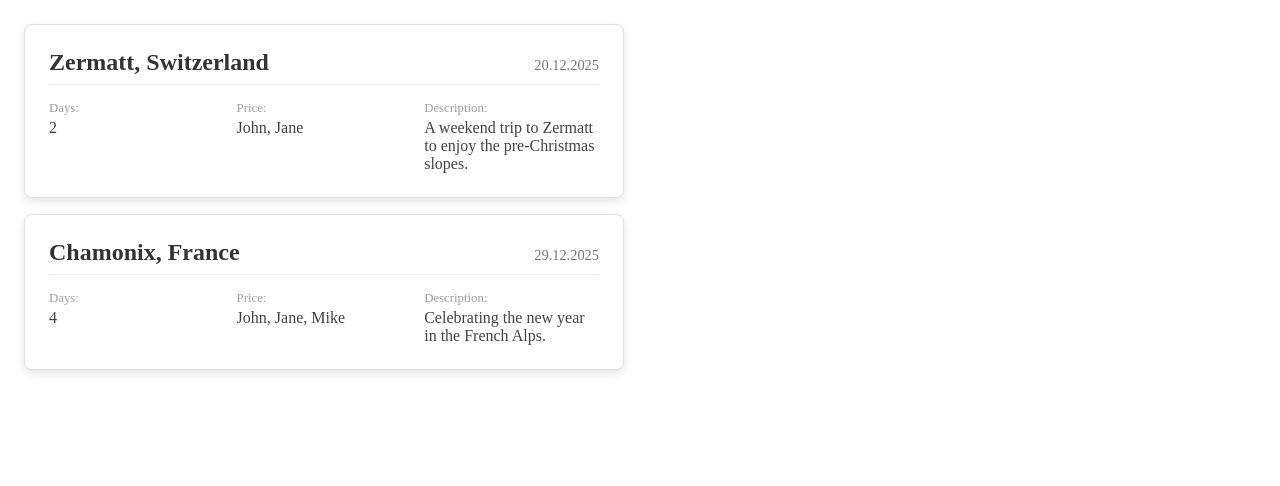
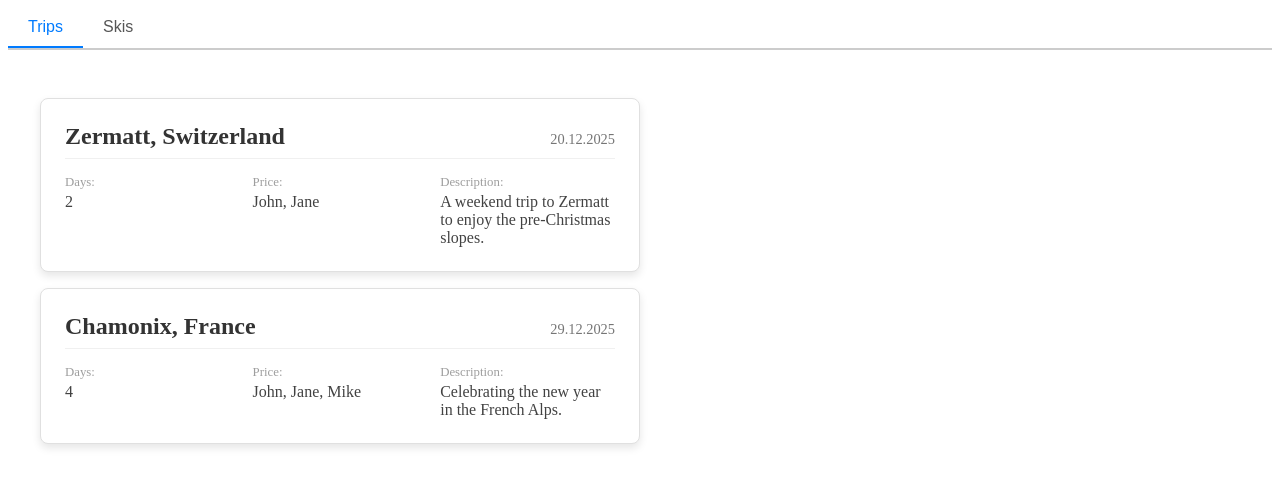
Before and after one commit to mp14O4/skitrips, an Angular app: page / in a window 1280 px wide. Shown: the top 486 px of the page. Built offline with nearby package versions, Linux system fonts and the light colour scheme.

Commit message:
tab bar for home page

```diff
--- a/src/app/home/home.component.html
+++ b/src/app/home/home.component.html
@@ -1,9 +1,17 @@
-<app-trip-list></app-trip-list>
+<div class="tab-nav">
+  <button class="tab-button" [class.active]="activeTab === 'trips'" (click)="selectTab('trips')">
+    Trips
+  </button>
+  <button class="tab-button" [class.active]="activeTab === 'skis'" (click)="selectTab('skis')">
+    Skis
+  </button>
+</div>
 
-<!-- description:-->
-<!--  home page has two groups: ski trips and skis-->
-<!--  trips group has a dropdown on the top to select the season-->
-<!--  i can add a trip-->
-<!--  in the creation page for a trip, i can input basic data except SkiDays.-->
-<!--  instead, there is a number input for the amount of days-->
-<!--  when i create a trip, the SkiDays are created automatically from the amount.-->
+<div class="tab-content">
+  @if (activeTab === 'trips') {
+    <app-trip-list></app-trip-list>
+  }
+  @if (activeTab === 'skis') {
+    <app-ski-list></app-ski-list>
+  }
+</div>
--- a/src/app/home/home.component.scss
+++ b/src/app/home/home.component.scss
@@ -0,0 +1,30 @@
+.tab-nav {
+  display: flex;
+  border-bottom: 2px solid #ccc;
+  margin-bottom: 1rem;
+}
+
+.tab-button {
+  padding: 10px 20px;
+  cursor: pointer;
+  border: none;
+  background-color: transparent;
+  font-size: 1rem;
+  font-weight: 500;
+  color: #555;
+  border-bottom: 2px solid transparent;
+  transition: all 0.2s ease-in-out;
+}
+
+.tab-button.active {
+  color: #007bff;
+  border-bottom-color: #007bff;
+}
+
+.tab-button:hover {
+  background-color: #f0f0f0;
+}
+
+.tab-content {
+  padding: 1rem;
+}
--- a/src/app/home/home.component.ts
+++ b/src/app/home/home.component.ts
@@ -1,15 +1,23 @@
 import { Component } from '@angular/core';
-import {TripListComponent} from '../components/trip-list/trip-list.component';
+import { TripListComponent } from '../components/trip-list/trip-list.component';
+import { SkiListComponent } from '../components/ski-list/ski-list.component';
+import { CommonModule } from '@angular/common';
 
 @Component({
   selector: 'app-home',
   standalone: true,
   imports: [
-    TripListComponent
+    CommonModule,
+    TripListComponent,
+    SkiListComponent
   ],
   templateUrl: './home.component.html',
-  styleUrl: './home.component.scss'
+  styleUrls: ['./home.component.scss']
 })
 export class HomeComponent {
+  activeTab: 'trips' | 'skis' = 'trips';
 
+  selectTab(tab: 'trips' | 'skis') {
+    this.activeTab = tab;
+  }
 }
```
